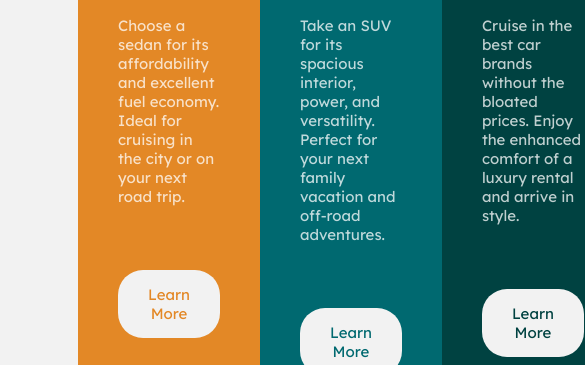
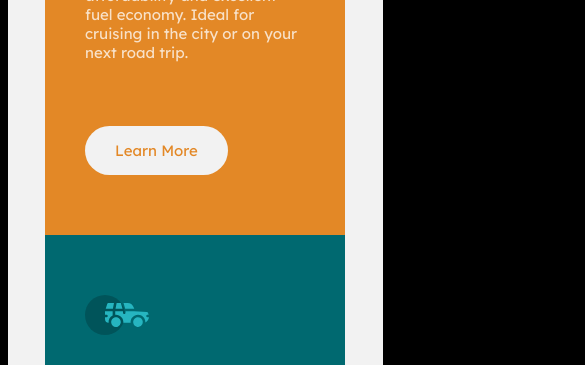
Before and after one commit to Leschyij/newbie_project10, a plain HTML site: page index.html in a window 390 px wide. Shown: the part 299-664 px from the top of the page, 585 px wide, since content can reach past the window. Drawn offline with Linux system fonts and the light colour scheme.

Commit message:
setting responsive page design in style.css

```diff
--- a/style.css
+++ b/style.css
@@ -104,3 +104,31 @@ section button:hover {
 #luxury button:hover {
     color: hsl(0, 0%, 95%);
 }
+
+@media screen and (max-width: 1150px) {
+    #container {
+        width: 80%;
+    }
+}
+
+@media screen and (max-width: 850px) {
+    main {
+        max-width: 375px;
+        height: min-content;
+        padding: 60px 0;
+    }
+
+    #container {
+        display: flex;
+        flex-direction: column;
+        width: 80%;
+    }
+
+    #sedans {
+        border-radius: 15px 15px 0 0;
+    }
+
+    #luxury {
+        border-radius: 0 0 15px 15px;
+    }
+}
```
